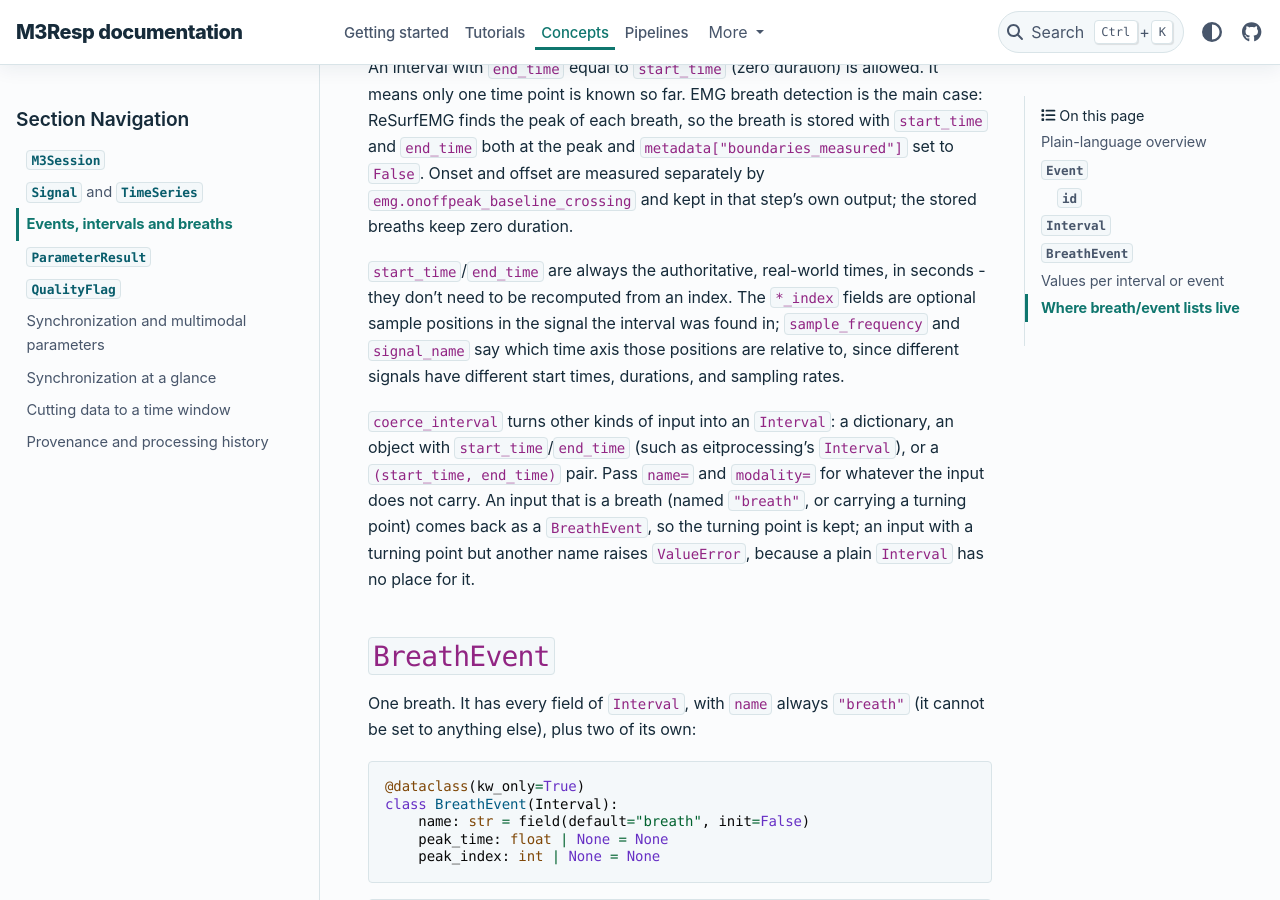
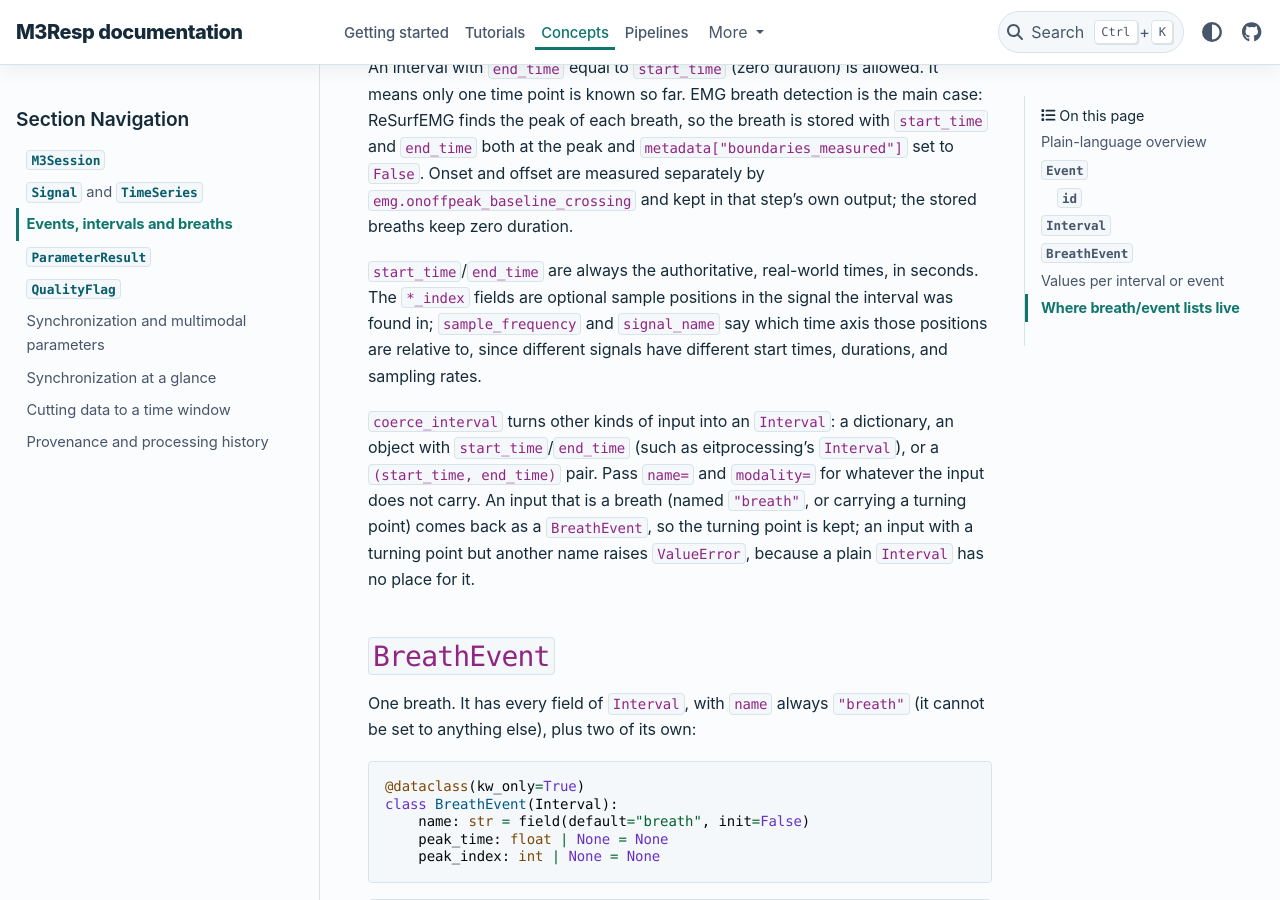
Before and after one commit to M3RESP/m3resp, a Sphinx documentation site: the page built from docs/concepts/events-and-breaths.md, in a window 1280 px wide and 900 px high, scrolled down 2567 px. Built offline with Sphinx 7.4.7 and the PyData theme 0.15.4, drawn with Linux system fonts in a browser that asks for light colours.

Commit message:
Update docs/concepts/events-and-breaths.md
Co-authored-by: Peter Somhorst <127968566+psomhorst@users.noreply.github.com>

```diff
--- a/docs/concepts/events-and-breaths.md
+++ b/docs/concepts/events-and-breaths.md
@@ -94,7 +94,7 @@ Only `modality`, `start_time` and `end_time` may be given by position; everythin
 An interval with `end_time` equal to `start_time` (zero duration) is allowed. It means only one time point is known so far. EMG breath detection is the main case: ReSurfEMG finds the peak of each breath, so the breath is stored with `start_time` and `end_time` both at the peak and `metadata["boundaries_measured"]` set to `False`. Onset and offset are measured separately by `emg.onoffpeak_baseline_crossing` and kept in that step's own output; the stored breaths keep zero duration.
 
 `start_time`/`end_time` are always the authoritative, real-world times, in
-seconds - they don't need to be recomputed from an index. The `*_index`
+seconds. The `*_index`
 fields are optional sample positions in the signal the interval was found
 in; `sample_frequency` and `signal_name` say which time axis those positions
 are relative to, since different signals have different start times,
```
